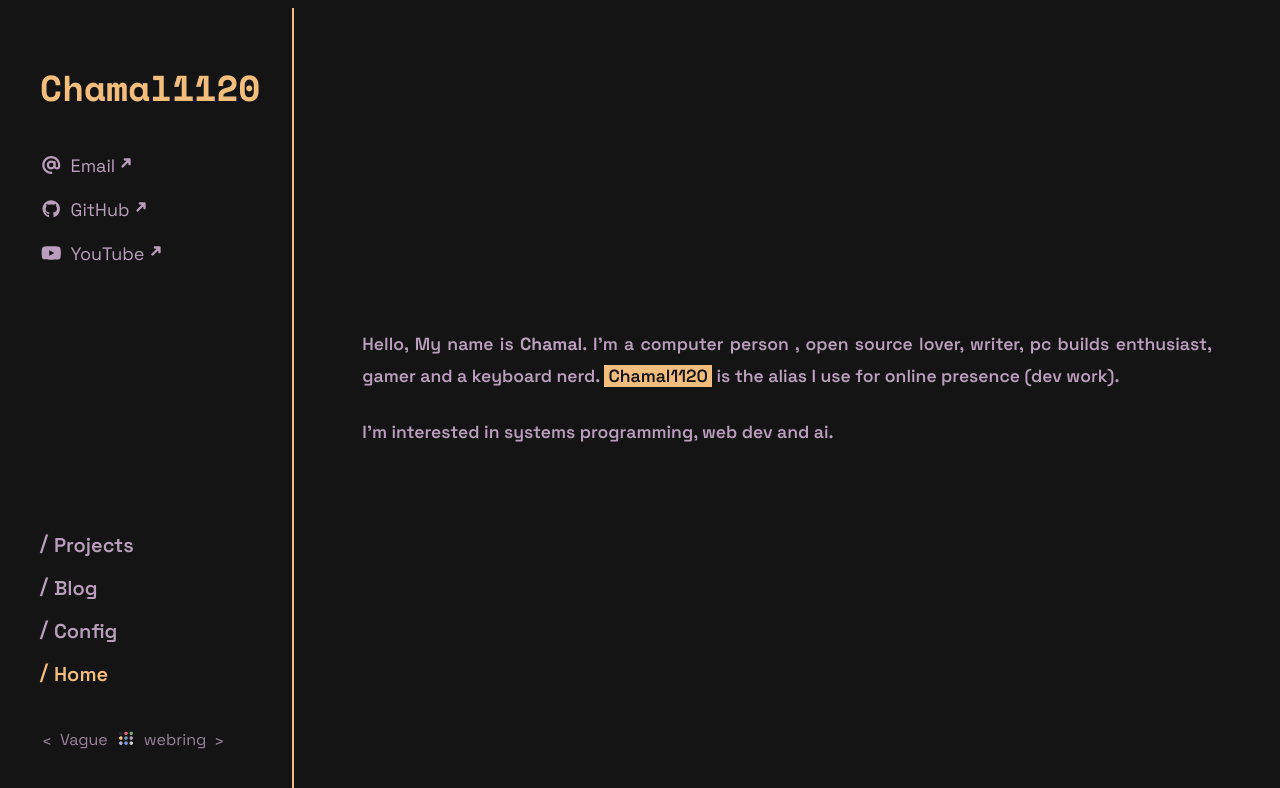
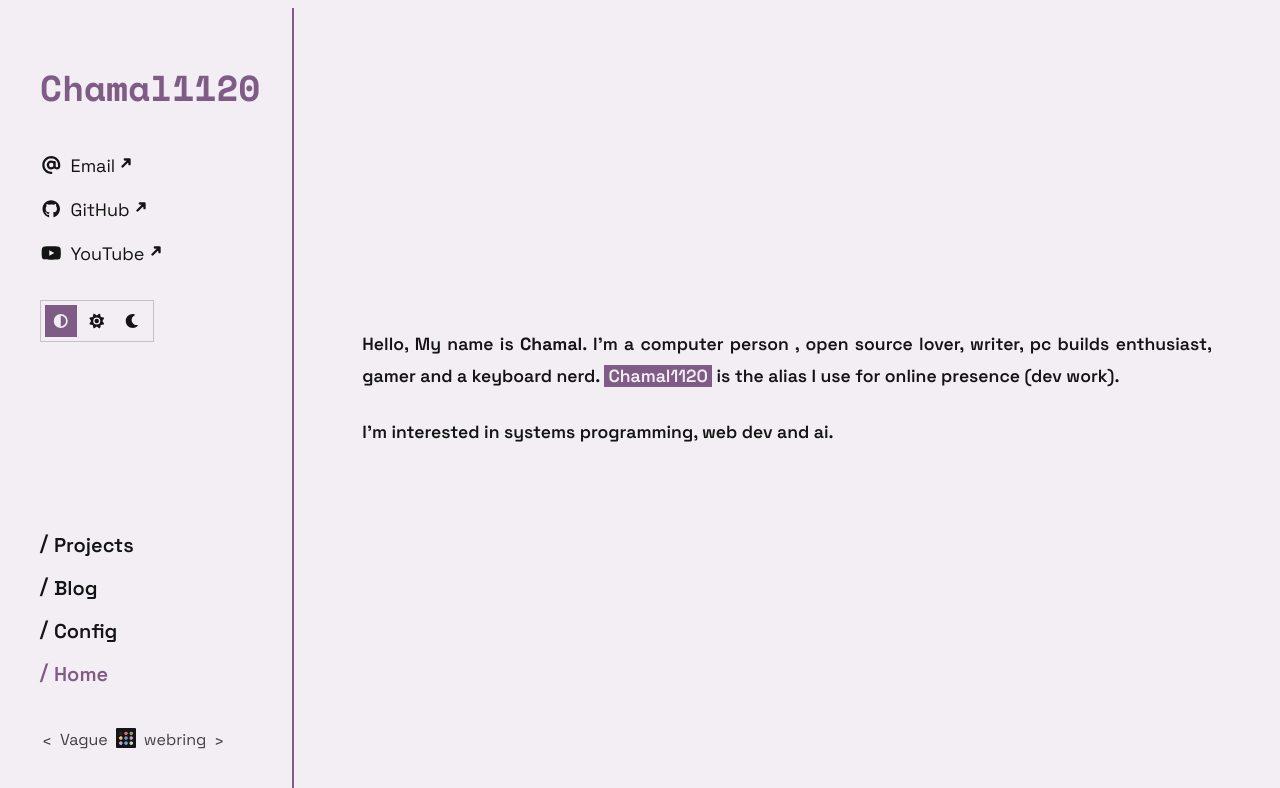
Before and after one commit to Chamal1120/my-personal-site, a Next.js app: page / in a window 1280 px wide. Shown: the top 788 px of the page. Built offline with nearby package versions, Linux system fonts and the light colour scheme.

Commit message:
add light mode

```diff
--- a/app/blog/page.tsx
+++ b/app/blog/page.tsx
@@ -119,7 +119,7 @@ export default function BlogPage() {
         ) : (
           <div
             role="status"
-            className="flex min-h-screen w-full grow items-center justify-center"
+            className="col-span-full flex min-h-88 w-full items-center justify-center"
           >
             <svg
               aria-hidden="true"
--- a/app/components/Footer.tsx
+++ b/app/components/Footer.tsx
@@ -8,9 +8,11 @@ export default function Footer() {
     <div className="flex flex-col">
       <motion.div
         className="flex flex-1 px-5 text-sm sm:flex-none"
-        initial={{ opacity: 0 }}
+        initial={{ opacity: 0, filter: "blur(10px)", y: 10 }}
         animate={{
           opacity: 1,
+          filter: "blur(0px)",
+          y: 0,
           transition: {
             delay: 0.6,
             duration: 1.5,
--- a/app/components/Navbar.tsx
+++ b/app/components/Navbar.tsx
@@ -5,6 +5,7 @@ import * as motion from "motion/react-client";
 import { FontAwesomeIcon } from "@fortawesome/react-fontawesome";
 import { faGithub, faYoutube } from "@fortawesome/free-brands-svg-icons";
 import { faAt } from "@fortawesome/free-solid-svg-icons";
+import ThemeSwitcher from "./ThemeSwitcher";
 
 const navItems = [
   { name: "Projects", path: "/projects" },
@@ -37,9 +38,10 @@ const Navbar = ({ showNav, setShowNav }: NavProps) => {
         <Link href="/" className="hidden sm:block">
           <motion.span
             className="text-yellow hover:text-magenta relative inline-block pb-1 font-sans text-4xl font-bold"
-            initial={{ opacity: 0, y: -10 }}
+            initial={{ opacity: 0, filter: "blur(10px)", y: -10 }}
             animate={{
               opacity: 1,
+              filter: "blur(0px)",
               y: 0,
               transition: {
                 delay: 0.3,
@@ -57,9 +59,10 @@ const Navbar = ({ showNav, setShowNav }: NavProps) => {
             {socials.map((item) => (
               <motion.li
                 key={item.path}
-                initial={{ opacity: 0, y: -10 }}
+                initial={{ opacity: 0, filter: "blur(10px)", y: -10 }}
                 animate={{
                   opacity: 1,
+                  filter: "blur(0px)",
                   y: 0,
                   transition: {
                     delay: 0.9,
@@ -97,6 +100,7 @@ const Navbar = ({ showNav, setShowNav }: NavProps) => {
               </motion.li>
             ))}
           </ul>
+          <ThemeSwitcher />
         </div>
       </div>
 
@@ -106,9 +110,10 @@ const Navbar = ({ showNav, setShowNav }: NavProps) => {
             onClick={() => setShowNav?.(!showNav)}
             key={item.path}
             className="text-center font-semibold sm:text-left"
-            initial={{ opacity: 0, y: 10 }}
+            initial={{ opacity: 0, filter: "blur(10px)", y: 10 }}
             animate={{
               opacity: 1,
+              filter: "blur(0px)",
               y: 0,
               transition: {
                 delay: 0.5,
@@ -158,9 +163,10 @@ const Navbar = ({ showNav, setShowNav }: NavProps) => {
         <motion.li
           onClick={() => setShowNav?.(!showNav)}
           className="text-center font-semibold sm:text-left"
-          initial={{ opacity: 0, y: 10 }}
+          initial={{ opacity: 0, filter: "blur(10px)", y: 10 }}
           animate={{
             opacity: 1,
+            filter: "blur(0px)",
             y: 0,
             transition: { delay: 0.5, duration: 1, ease: [0, 0.71, 0.2, 1.01] },
           }}
@@ -203,6 +209,9 @@ const Navbar = ({ showNav, setShowNav }: NavProps) => {
           </Link>
         </motion.li>
       </ul>
+      <div className="flex justify-center sm:hidden">
+        <ThemeSwitcher />
+      </div>
     </nav>
   );
 };
--- /dev/null
+++ b/app/components/ThemeSwitcher.tsx
@@ -0,0 +1,104 @@
+"use client";
+
+import { useSyncExternalStore } from "react";
+import * as motion from "motion/react-client";
+import { FontAwesomeIcon } from "@fortawesome/react-fontawesome";
+import {
+  faCircleHalfStroke,
+  faMoon,
+  faSun,
+} from "@fortawesome/free-solid-svg-icons";
+
+export type ThemePreference = "system" | "light" | "dark";
+
+const storageKey = "theme";
+const themeChangeEvent = "themechange";
+
+const themeOptions = [
+  { value: "system", label: "System", icon: faCircleHalfStroke },
+  { value: "light", label: "Light", icon: faSun },
+  { value: "dark", label: "Dark", icon: faMoon },
+] as const;
+
+function getStoredTheme(): ThemePreference {
+  if (typeof window === "undefined") {
+    return "system";
+  }
+
+  const storedTheme = localStorage.getItem(storageKey);
+  return storedTheme === "light" || storedTheme === "dark"
+    ? storedTheme
+    : "system";
+}
+
+function subscribeThemeChanges(onStoreChange: () => void) {
+  window.addEventListener("storage", onStoreChange);
+  window.addEventListener(themeChangeEvent, onStoreChange);
+
+  return () => {
+    window.removeEventListener("storage", onStoreChange);
+    window.removeEventListener(themeChangeEvent, onStoreChange);
+  };
+}
+
+function applyTheme(theme: ThemePreference) {
+  const root = document.documentElement;
+
+  if (theme === "system") {
+    root.removeAttribute("data-theme");
+    localStorage.removeItem(storageKey);
+  } else {
+    root.dataset.theme = theme;
+    localStorage.setItem(storageKey, theme);
+  }
+
+  window.dispatchEvent(new Event(themeChangeEvent));
+}
+
+export default function ThemeSwitcher() {
+  const theme = useSyncExternalStore<ThemePreference>(
+    subscribeThemeChanges,
+    getStoredTheme,
+    () => "system",
+  );
+
+  return (
+    <motion.div
+      className="border-fg/20 bg-bg/50 mt-4 inline-flex items-center gap-1 border p-1 text-sm"
+      aria-label="Theme preference"
+      initial={{ opacity: 0, filter: "blur(10px)", y: -2 }}
+      animate={{
+        opacity: 1,
+        filter: "blur(0px)",
+        y: 0,
+        transition: {
+          delay: 0.9,
+          duration: 0.8,
+          ease: [0, 0.71, 0.2, 1.01],
+        },
+      }}
+    >
+      {themeOptions.map((option) => {
+        const isActive = theme === option.value;
+
+        return (
+          <button
+            key={option.value}
+            type="button"
+            onClick={() => applyTheme(option.value)}
+            className={`inline-flex h-8 w-8 items-center justify-center transition-colors duration-200 ${
+              isActive
+                ? "bg-yellow text-bg"
+                : "text-magenta hover:bg-fg/10 hover:text-yellow"
+            }`}
+            aria-label={`Use ${option.label} theme`}
+            aria-pressed={isActive}
+            title={option.label}
+          >
+            <FontAwesomeIcon icon={option.icon} />
+          </button>
+        );
+      })}
+    </motion.div>
+  );
+}
--- a/app/globals.css
+++ b/app/globals.css
@@ -4,6 +4,58 @@
    VAGUE COLORSCHEME
 ------------------------------ */
 :root {
+  color-scheme: dark;
+
+  --bg: #141415;
+  --fg: #cdcdcd;
+
+  --black: #252530;
+  --red: #d8647e;
+  --green: #7fa563;
+  --yellow: #f3be7c;
+  --blue: #6e94b2;
+  --magenta: #bb9dbd;
+  --cyan: #aeaed1;
+  --white: #cdcdcd;
+}
+
+@media (prefers-color-scheme: light) {
+  :root:not([data-theme]) {
+    color-scheme: light;
+
+    --bg: #f2eef4;
+    --fg: #141415;
+
+    --black: #d9d3df;
+    --red: #b84c6d;
+    --green: #5d7f47;
+    --yellow: #7f5c86;
+    --blue: #4f7694;
+    --magenta: #141415;
+    --cyan: #626498;
+    --white: #141415;
+  }
+}
+
+:root[data-theme="light"] {
+  color-scheme: light;
+
+  --bg: #f2eef4;
+  --fg: #141415;
+
+  --black: #d9d3df;
+  --red: #b84c6d;
+  --green: #5d7f47;
+  --yellow: #7f5c86;
+  --blue: #4f7694;
+  --magenta: #141415;
+  --cyan: #626498;
+  --white: #141415;
+}
+
+:root[data-theme="dark"] {
+  color-scheme: dark;
+
   --bg: #141415;
   --fg: #cdcdcd;
 
--- a/app/layout.tsx
+++ b/app/layout.tsx
@@ -28,6 +28,17 @@ export const metadata: Metadata = {
   icons: [{ rel: "icon", url: "/favicon.ico" }],
 };
 
+const themeScript = `
+(() => {
+  try {
+    const theme = localStorage.getItem("theme");
+    if (theme === "light" || theme === "dark") {
+      document.documentElement.dataset.theme = theme;
+    }
+  } catch {}
+})();
+`;
+
 export default function RootLayout({
   children,
 }: Readonly<{ children: React.ReactNode }>) {
@@ -35,8 +46,11 @@ export default function RootLayout({
     <html
       lang="en"
       className={`${spaceMono.variable} ${spaceGrotesk.variable}`}
+      suppressHydrationWarning
     >
-      <head></head>
+      <head>
+        <script dangerouslySetInnerHTML={{ __html: themeScript }} />
+      </head>
       <body className="bg-bg font-grotesk text-magenta sm:overflow-hidden">
         <MobileView>{children}</MobileView>
         <div className="mx-auto hidden h-dvh max-w-screen-2xl flex-col text-center sm:flex sm:flex-row">
--- a/app/mobileView.tsx
+++ b/app/mobileView.tsx
@@ -32,7 +32,7 @@ export default function MobileView({
         </div>
         <div
           className={`pb-2 transition-all duration-500 ease-in-out ${showNav ? "translate-y-0 opacity-100" : "translate-y-full overflow-hidden opacity-0"}`}
-          style={{ height: !showNav ? "0rem" : "12rem" }}
+          style={{ height: !showNav ? "0rem" : "15rem" }}
         >
           <Navbar showNav={showNav} setShowNav={setShowNav} />
         </div>
--- a/app/page.tsx
+++ b/app/page.tsx
@@ -10,14 +10,16 @@ export default function HomePage() {
           className="text-justify font-semibold sm:mx-10"
           initial={{
             opacity: 0,
-            y: 10,
+            filter: "blur(8px)",
+            y: 8,
           }}
           animate={{
             opacity: 1,
+            filter: "blur(0px)",
             y: 0,
             transition: {
               delay: 0.2,
-              duration: 1.5,
+              duration: 1.6,
               ease: [0, 0.71, 0.2, 1.01],
             },
           }}
--- a/package.json
+++ b/package.json
@@ -39,7 +39,7 @@
     "@types/react": "^19",
     "@types/react-dom": "^19",
     "@types/react-syntax-highlighter": "^15.5.13",
-    "baseline-browser-mapping": "^2.9.19",
+    "baseline-browser-mapping": "^2.10.38",
     "eslint": "^9",
     "eslint-config-next": "16.0.7",
     "prettier": "^3.7.4",
```
Also changed, not shown: app/api/devto/articles/route.ts (+3 -19 lines), 2 other files (tests, documents, lock files or other folders).
